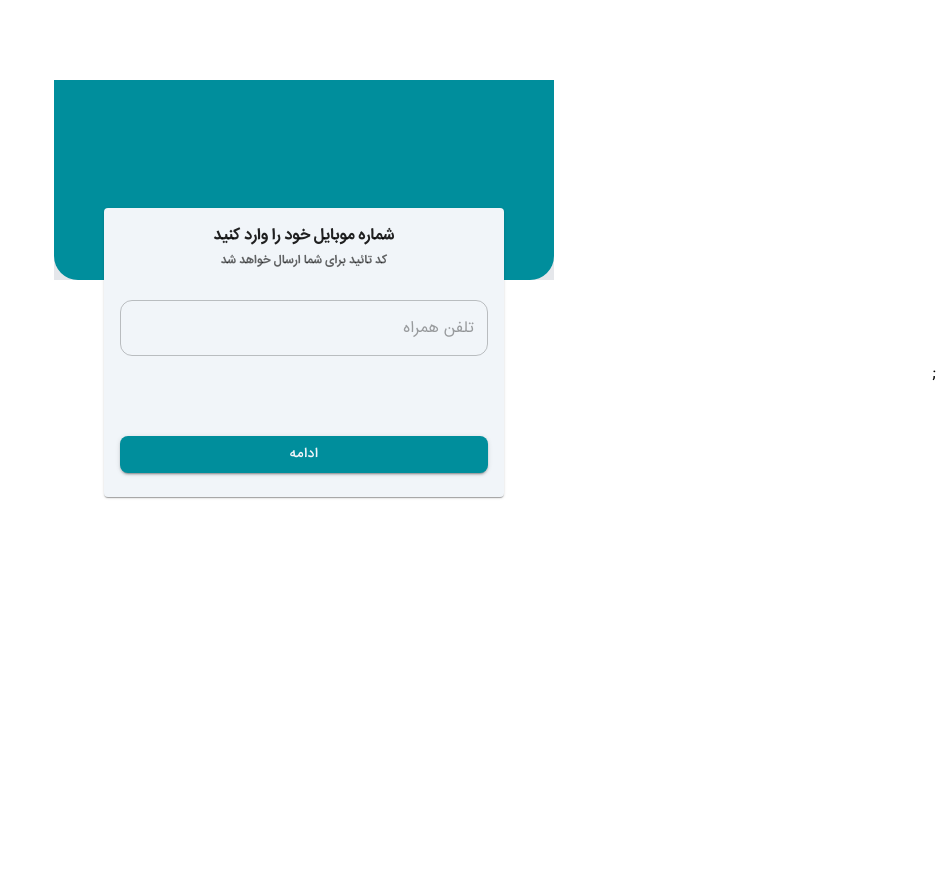
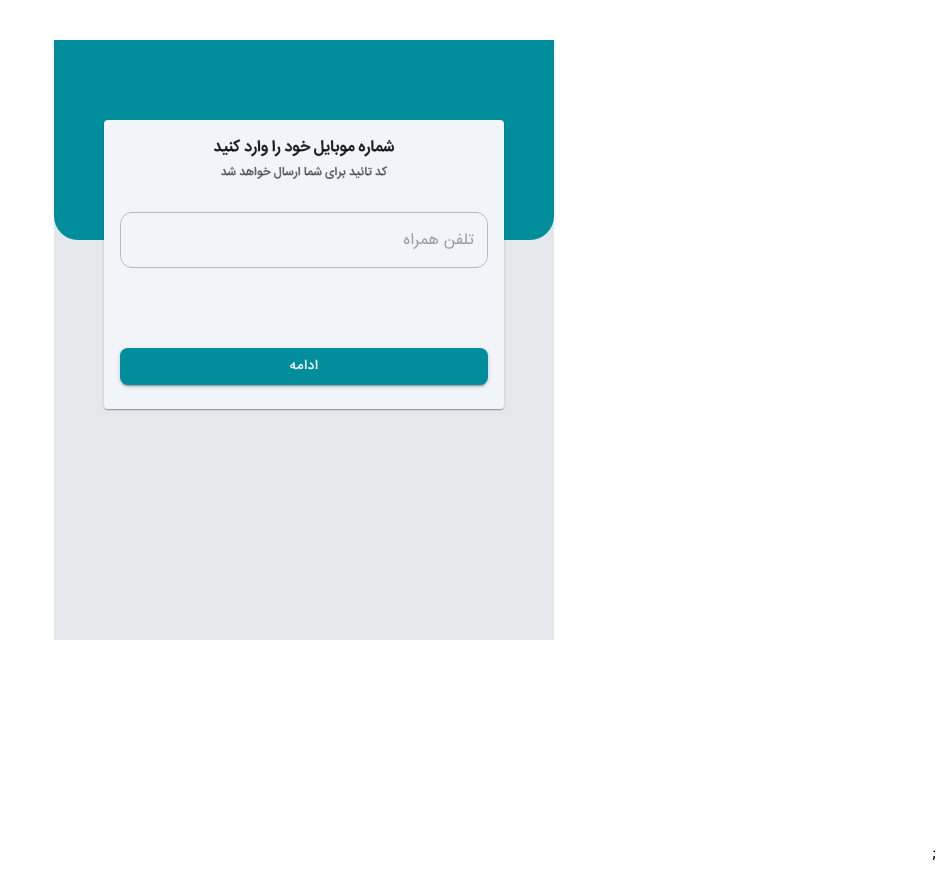
Before and after one commit to pouria1370/Sanap, a React (Vite) app: page /otp in a window 1280 px wide. Shown: the whole page, without its empty margins (336-1280 px from the left). Before the commit the page ends 800 px from the top, so only its background shows below. Built offline with nearby package versions, Linux system fonts and the light colour scheme.

Commit message:
refactor: abit refactoring ojn layout

```diff
--- /dev/null
+++ b/src/Apis/OtpForms/Hooks/useGetUserStatus.ts
@@ -0,0 +1,12 @@
+import { useQuery } from "@tanstack/react-query";
+import OtpFormService from "../OtpFormServices";
+
+const useGetUserStatus = () => {
+  return useQuery({
+    queryFn: () => OtpFormService.GetStatus(),
+
+    queryKey: ["USER_STATUS"],
+  });
+};
+
+export default useGetUserStatus;
--- a/src/Apis/OtpForms/OtpFormServices.ts
+++ b/src/Apis/OtpForms/OtpFormServices.ts
@@ -7,6 +7,7 @@ import {
   TOtpIdentityFormCityType,
   TOtpIdentityFormProvinceType,
   TResponceGeneralType,
+  TUserStatus,
 } from "@customTypes/Apis/OtpForms/OtpForms";
 
 class OtpFormServices {
@@ -49,6 +50,11 @@ class OtpFormServices {
       { params: { insurance: "DEY", name, province } }
     );
   }
+  async GetStatus() {
+    return Axios.get<TResponceGeneralType<TUserStatus>>(
+      "/api/v2/app/DEY/agent/app_user_status/"
+    );
+  }
   async SetIdentity(payLoad: TIdentityType) {
     return Axios.post<TResponceGeneralType<TFetchedToken>>(
       "/api/v2/app/DEY/agent/verification/signup",
--- a/src/Components/Molecules/OtpForms/IdentityForm/IdentityForm.tsx
+++ b/src/Components/Molecules/OtpForms/IdentityForm/IdentityForm.tsx
@@ -19,7 +19,7 @@ import React, { useDeferredValue, useState } from "react";
 import useSetIdentity from "@apis/OtpForms/Hooks/useSetIdentity";
 import { useOtpForm } from "@store/OtpForms/useOtpForm";
 import { useNavigate } from "react-router";
-import useValidateRepresentationCode from "@apis/OtpForms/Hooks/useValidateRepresentationCode";
+import useValidateRepresentationCode from "@apis/OtpForms/Hooks/useGetUserStatus";
 import { TIdentityFormType } from "@customTypes/Components/Molecules/OtpForms/OtpForms";
 import useGetCities from "@apis/OtpForms/Hooks/useGetCities";
 import useGetStates from "@apis/OtpForms/Hooks/useGetStates";
--- a/src/Components/Molecules/OtpForms/Layout/Layout.tsx
+++ b/src/Components/Molecules/OtpForms/Layout/Layout.tsx
@@ -13,9 +13,11 @@ const Layout = () => {
     NameAndFamilyForm: <NameAndFamilyForm />,
   };
   return (
-    <div className="flex flex-col items-center relative min-w-[400px] max-w-[500px] my-20 bg-gray-200 container mx-auto">
-      <div className="bg-primary-100 items-center  size-full h-[200px] rounded-b-3xl " />
-      <div className="absolute mt-32  w-[80%]">{children[state.otpForm]}</div>
+    <div className="h-screen">
+      <div className="flex flex-col items-center relative min-w-[400px] h-[75%] max-w-[500px] my-10 bg-gray-200 container mx-auto">
+        <div className="bg-primary-100 items-center  size-full h-[200px] rounded-b-3xl " />
+        <div className="absolute mt-20  w-[80%]">{children[state.otpForm]}</div>
+      </div>
     </div>
   );
 };
--- a/src/Types/Apis/OtpForms/OtpForms.d.ts
+++ b/src/Types/Apis/OtpForms/OtpForms.d.ts
@@ -85,3 +85,9 @@ export type TFetchedToken = {
   access: string;
   refresh: string;
 };
+/**
+ *@description This Type is used just for Status after signUp
+ */
+export type TUserStatus = {
+  registration_status: string;
+};
```
Also changed, not shown: src/Apis/OtpForms/Hooks/useValidateRepresentationCode copy.ts (renamed from src/Apis/OtpForms/Hooks/useValidateRepresentationCode.ts).
